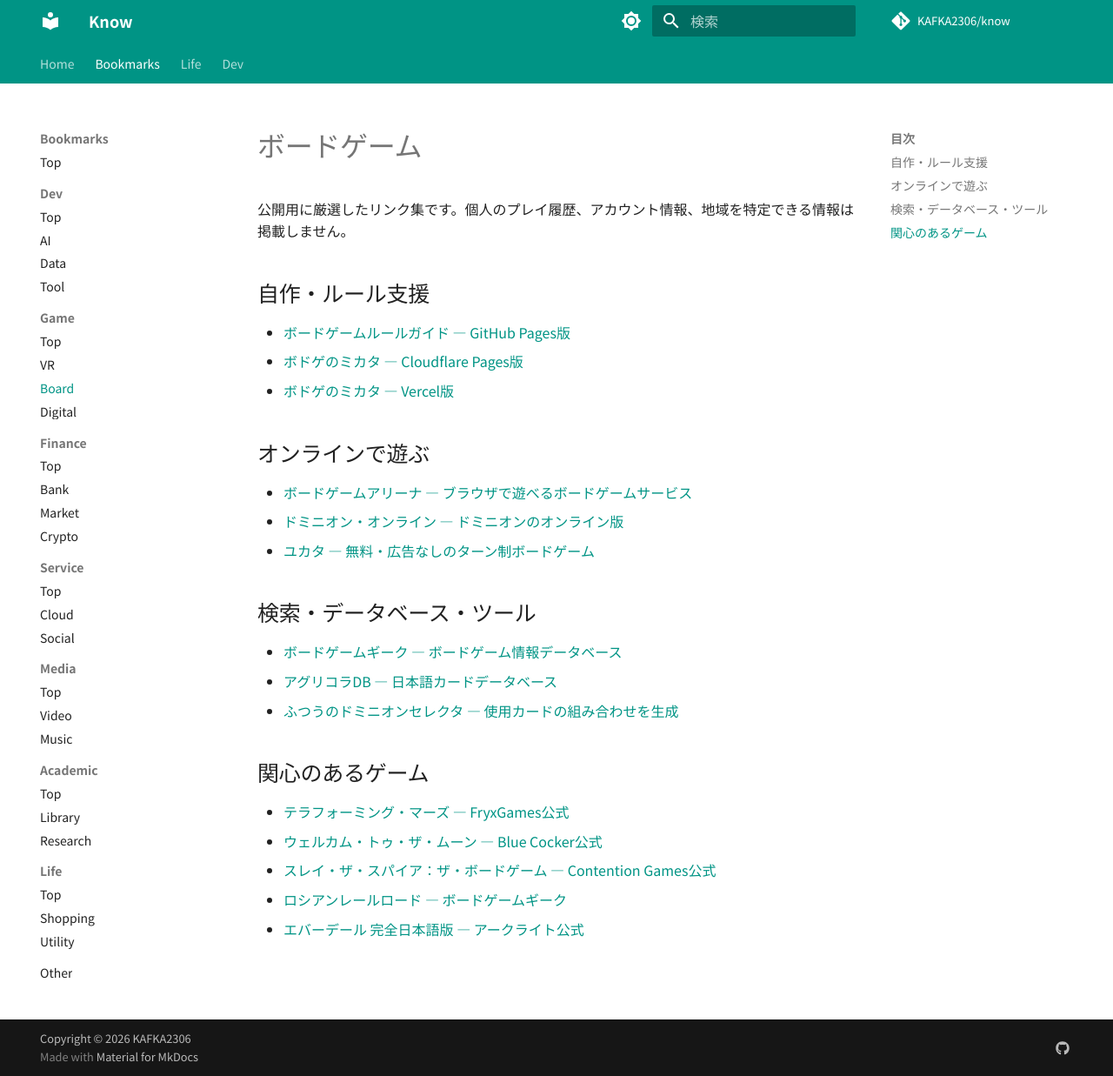
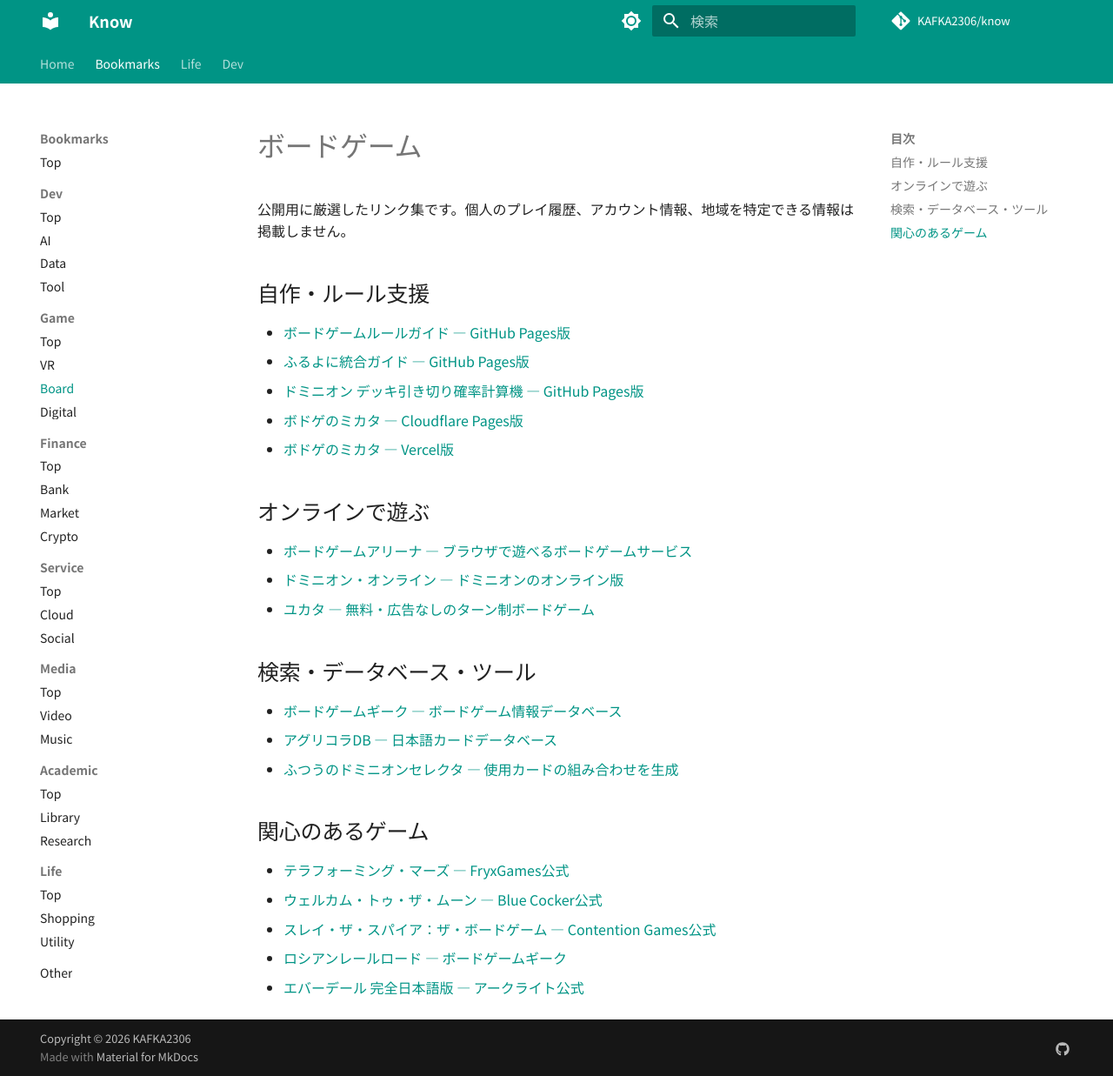
Before and after one commit to KAFKA2306/know, an MkDocs documentation site: the page built from docs/bookmarks/Game/Board/index.md, in a window 1280 px wide and 1237 px high. Shown: the whole window at 87% size. Built offline with MkDocs 1.6.1 and Material for MkDocs 9.7.7, drawn with Linux system fonts in a browser that asks for light colours; comment, search, counter and statistics services are not loaded.

Commit message:
他の自作GitHub Pagesを追加

```diff
--- a/docs/bookmarks/Game/Board/index.md
+++ b/docs/bookmarks/Game/Board/index.md
@@ -5,6 +5,8 @@
 ## 自作・ルール支援
 
 - [ボードゲームルールガイド — GitHub Pages版](https://kafka2306.github.io/boardgamelist/)
+- [ふるよに統合ガイド — GitHub Pages版](https://kafka2306.github.io/furuyoni/)
+- [ドミニオン デッキ引き切り確率計算機 — GitHub Pages版](https://kafka2306.github.io/DominionDeckDrawSimlator/)
 - [ボドゲのミカタ — Cloudflare Pages版](https://bodogenomikata2.pages.dev/)
 - [ボドゲのミカタ — Vercel版](https://bodoge-no-mikata.vercel.app/)
 
```
